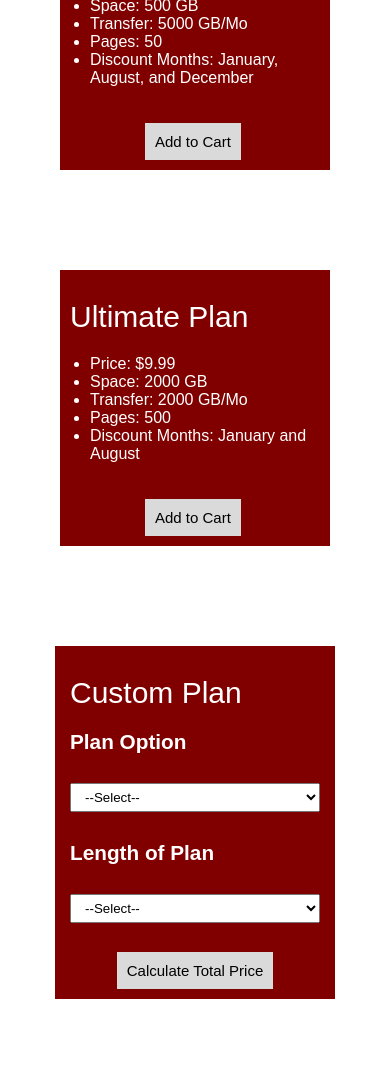
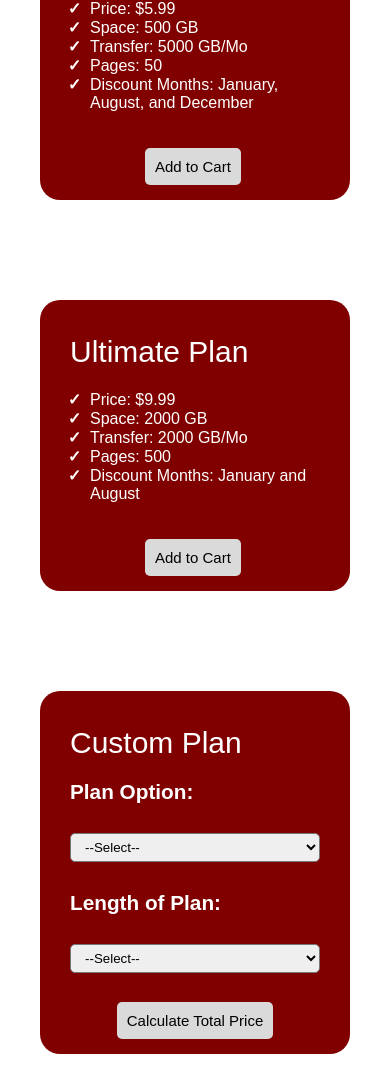
Before and after one commit to naomiclark2004/hosting-plans, a plain HTML site: page index.html in a window 390 px wide. Shown: the part 695-1779 px from the top of the page. Before the commit the page ends 1694 px from the top, so only its background shows below. Drawn offline with Linux system fonts and the light colour scheme.

Commit message:
css changes

```diff
--- a/index.html
+++ b/index.html
@@ -81,7 +81,7 @@
 
             <h1>Custom Plan</h1>
 
-            <h5 style="margin: 0;">Plan Option</h5>
+            <h5 style="margin: 0;">Plan Option:</h5>
             <label for="planOptions"></label><br>
             <select id="planOptions" name="planOptions">
               <option value="defult" selected="selected">--Select--</option>
@@ -92,7 +92,7 @@
 
 
 
-            <h5 style="margin: 0;">Length of Plan</h5>
+            <h5 style="margin: 0;">Length of Plan:</h5>
             <label for="customLength"></label><br>
             <select id="customLength" name="customLength">
               <option value="defult" selected="selected">--Select--</option>
--- a/style.css
+++ b/style.css
@@ -56,6 +56,7 @@ hr{
     text-align: center;
     text-decoration: none;
     font-size: 15px;
+    border-radius: 7.5px;
 }
 
 #main {
@@ -92,11 +93,23 @@ ul{
    padding-left: 20px;
 }
 
+/* ul:nth-child(2) li:before {
+     content:"\2714\0020";
+} */
+
+ul {
+    list-style-type: '\2713   ';
+}
+
+li::marker{
+    font-weight: bold;
+}
 .plan1{
     max-width: 250px;
-    max-height: 280px;
+    /* max-height: 280px; */
     background-color: maroon;
-    padding: 20px 20px;
+    padding: 25px 40px;
+    border-radius: 20px;
     color: white;
 }
 
@@ -104,17 +117,19 @@ ul{
 .plan2{
     max-width: 250px;
     background-color: maroon;
-    padding: 20px 20px;
-    max-height: 270px;
+    padding: 25px 40px;
+    /* max-height: 280px; */
+    border-radius: 20px;
     color: white;
 }
 
 
 .plan3{
     max-width: 250px;
-    max-height: 280px;
+    /* max-height: 280px; */
     background-color: maroon;
-    padding: 20px 20px;
+    padding: 25px 40px;
+    border-radius: 20px;
     color: white;
 }
 
@@ -128,17 +143,20 @@ ul{
     text-decoration: none;
     /* display: inline-block; */
     font-size: 15px;
+    border-radius: 5px;
 }
 
 .custom{
     display: flex;
     flex-direction: column;
-    padding: 50px 75px 25px;
+    padding: 50px 75px 50px;
     max-width: 300px;
     background-color: maroon;
     color: white;
     margin: auto;
     font-size: 25px;
+    border-radius: 30px;
+    margin-bottom: 50px;
 }
 
 .custom h1{
@@ -148,6 +166,7 @@ ul{
 
 select{
     padding: 5px 10px;
+    border-radius: 5px;
 }
 
 #button2{
@@ -159,6 +178,7 @@ select{
     margin: auto;
     text-decoration: none;
     font-size: 15px;
+    border-radius: 5px;
 }
 
 
@@ -182,6 +202,12 @@ select{
 
     .plan3 {
         margin-bottom: 50px;
+    }
+}
+
+@media only screen and (max-width: 1024px) and (min-width: 427px){
+    .custom{
+        max-width: 400px;
     }
 }
 
@@ -218,17 +244,17 @@ select{
 
     .plan1 {
         margin-bottom: 100px;
-        padding: 10px 10px;
+        padding: 15px 30px;
     }
 
     .plan2 {
         margin-bottom: 100px;
-        padding: 10px 10px;
+        padding: 15px 30px;
     }
 
     .plan3 {
         margin-bottom: 100px;
-        padding: 10px 10px;
+        padding: 15px 30px;
     }
 
     #button{
@@ -239,7 +265,8 @@ select{
 
     .custom{
         max-width: 250px;
-        padding: 10px 15px;
+        padding: 15px 30px;
+        border-radius: 20px;
     }
 
     #button2{
```
